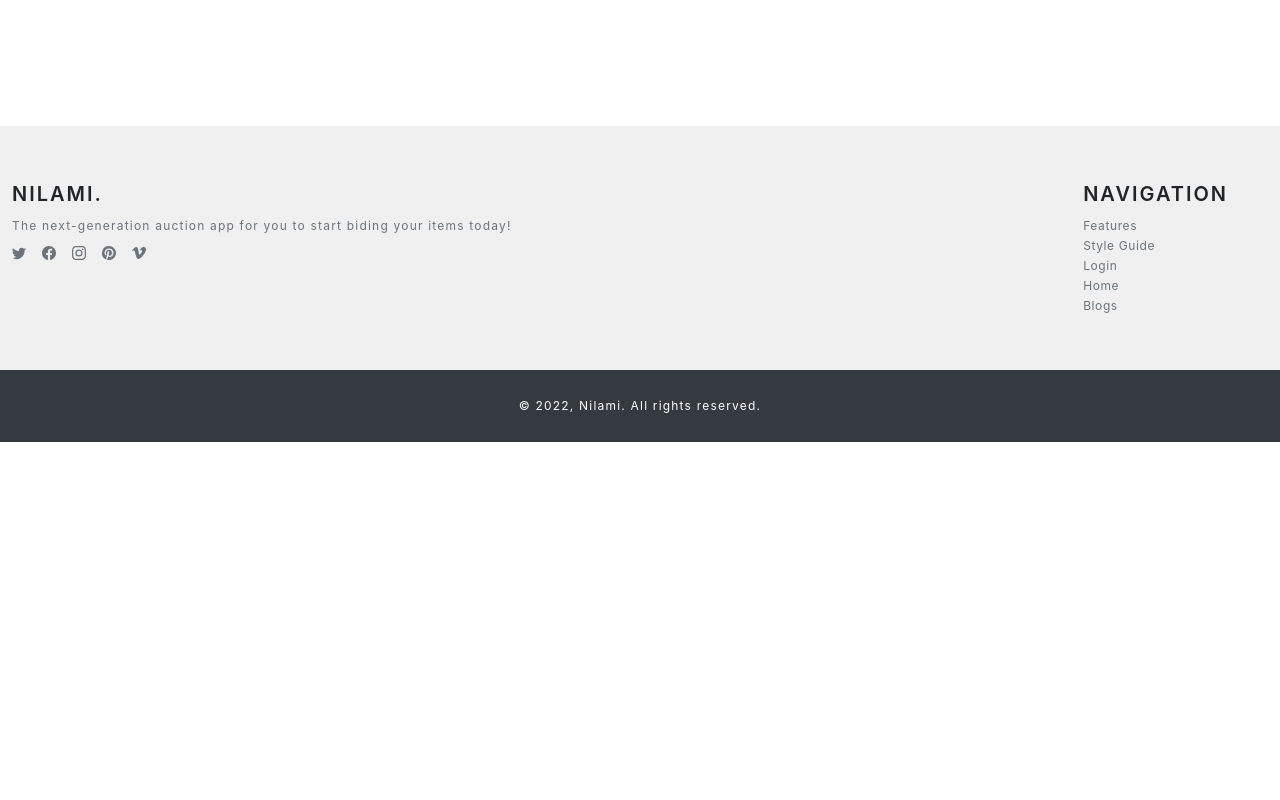
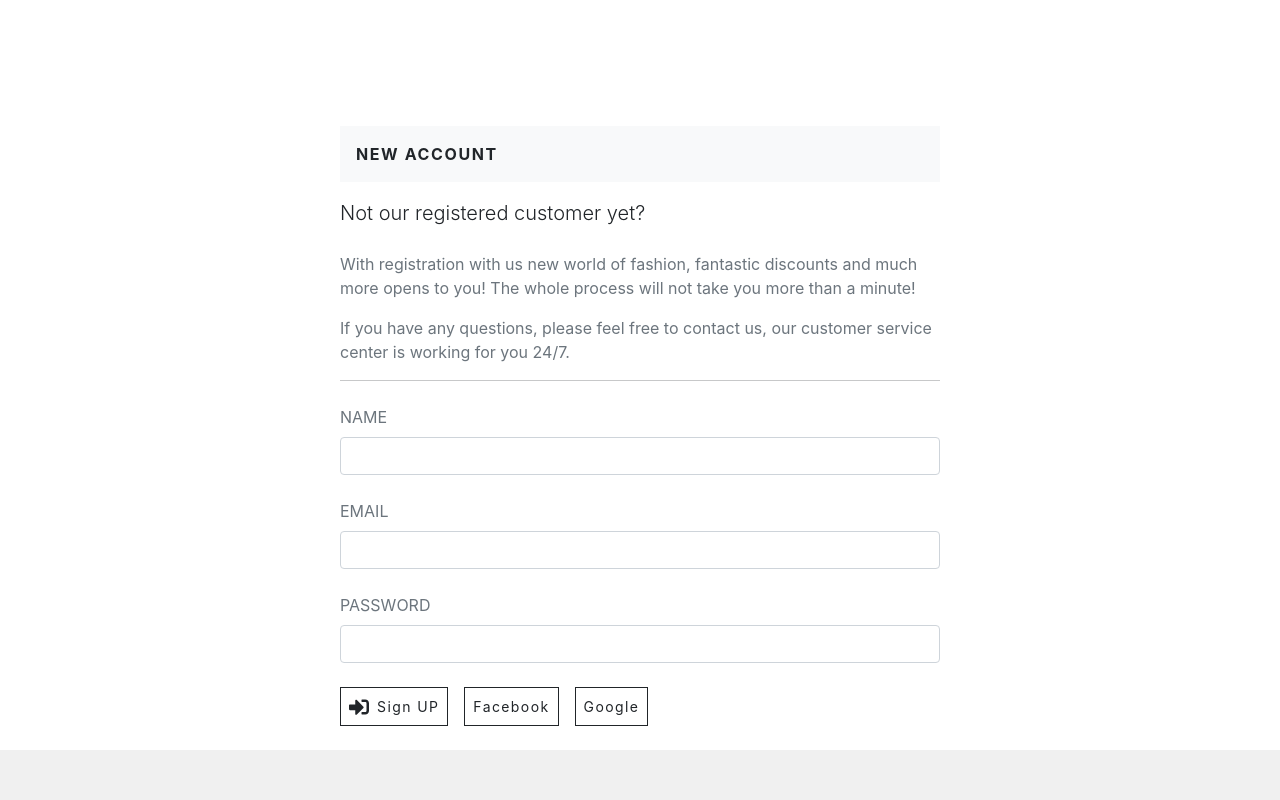
Before and after one commit to MusaMalikx/Nilami, a React (Create React App) app: page /login in a window 1280 px wide. Shown: the part 800-1600 px from the top of the page. Before the commit the page ends 1242 px from the top, so only its background shows below. Built offline with nearby package versions, Linux system fonts and the light colour scheme; no server answers.

Commit message:
nilami bugs fixed

```diff
--- a/src/components/login/Login.js
+++ b/src/components/login/Login.js
@@ -4,6 +4,7 @@ import { auth } from "../../lib/firebase";
 import { useAuthState } from 'react-firebase-hooks/auth';
 import { useNavigate } from "react-router-dom";
 import Loading from "../loading/Loading";
+import SignUp from "../register/Register"
 
 const Login = () => {
 
@@ -30,6 +31,7 @@ const Login = () => {
             return navigate('/')
         else
             return (
+                <div className="container-xxl">
                     <div className="min-h-screen flex md:flex-row flex-col items-center justify-center">
                         <div className="flex items-end justify-center">
                             <img src={logo} alt="" />
@@ -39,6 +41,10 @@ const Login = () => {
                             <button className="btn btn-dark uppercase tracking-[.3em] py-2.5 px-3 rounded-none text-[.6875rem]" onClick={handleLogin}>Login</button>
                         </div>
                     </div>
+                    <div className="flex justify-center items-center">
+                    <SignUp />
+                    </div>
+                </div>
             )
 }
 
--- /dev/null
+++ b/src/components/register/Register.js
@@ -0,0 +1,124 @@
+// import axios from 'axios';
+import { useState } from 'react'
+
+const SignUp = () => {
+
+  const [name, setName] = useState("")
+  const [email, setEmail] = useState("")
+  const [password, setPassword] = useState("")
+
+  // const handleSubmit = async (e) => {
+  //   e.preventDefault()
+  //   await axios.post('/auth/register', {
+  //     name: name,
+  //     email: email,
+  //     password: password
+  //   }).then((res) => {
+  //     console.log(res)
+  //     setEmail("")
+  //     setName("")
+  //     setPassword("")
+  //     alert("User has been Registerd.. Kindly login!")
+  //   }).catch((err) => {
+  //     console.log(err)
+  //     alert("Kindly Enter correct credentials!")
+  //   })
+  // }
+
+  // const handleGoogleAuth = (e) => {
+  //   e.preventDefault()
+  //   const res = window.open(
+  //     `http://localhost:8080/auth/google`,
+  //     "_self"
+  //   )
+  //   console.log(res)
+  // }
+
+  // const handleFacebookAuth = (e) => {
+  //   e.preventDefault()
+  //   const res = window.open(
+  //     `http://localhost:8080/auth/facebook`,
+  //     "_self"
+  //   )
+  //   console.log(res)
+  // }
+
+  return (
+    <div className="">
+      <div className="lg:w-[450px] xl:w-[600px]">
+        <div className="p-3 mb-3 bg-[#f8f9fa] text-dark tracking-widest">
+          <strong>NEW ACCOUNT</strong>
+        </div>
+        <p className="lead mb-4">Not our registered customer yet?</p>
+        <p className="text-muted mb-3">
+          With registration with us new world of fashion, fantastic discounts
+          and much more opens to you! The whole process will not take you more
+          than a minute!
+        </p>
+        <p className="text-muted mb-3">
+          If you have any questions, please feel free to contact us, our
+          customer service center is working for you 24/7.
+        </p>
+        <hr />
+        <br />
+        <form className="form-group">
+          <div className="mb-4 text-muted">
+            <label className="form-label uppercase" htmlFor="name">
+              Name
+            </label>
+            <input type="text" id="name" className="form-control" onChange={(e) => setName(e.target.value)} />
+          </div>
+          <div className="mb-4 text-muted">
+            <label className="form-label uppercase" htmlFor="email">
+              Email
+            </label>
+            <input type="email" id="email" className="form-control" onChange={(e) => setEmail(e.target.value)} />
+          </div>
+          <div className="mb-4 text-muted">
+            <label className="form-label uppercase" htmlFor="passwordRegister">
+              Password
+            </label>
+            <input type="password" id="passwordRegister" className="form-control" onChange={(e) => setPassword(e.target.value)} />
+          </div>
+
+          <div className="mb-4 space-x-4 flex">
+            <button
+              className="btn btn-sm p-2 rounded-none btn-outline-dark flex items-center space-x-2 tracking-widest"
+            >
+              <svg
+                aria-hidden="true"
+                focusable="false"
+                data-prefix="fas"
+                data-icon="sign-in-alt"
+                className="fa fa-play w-5"
+                role="img"
+                xmlns="http://www.w3.org/2000/svg"
+                viewBox="0 0 512 512"
+              >
+                <path
+                  fill="currentColor"
+                  d="M416 448h-84c-6.6 0-12-5.4-12-12v-40c0-6.6 5.4-12 12-12h84c17.7 0 32-14.3 32-32V160c0-17.7-14.3-32-32-32h-84c-6.6 0-12-5.4-12-12V76c0-6.6 5.4-12 12-12h84c53 0 96 43 96 96v192c0 53-43 96-96 96zm-47-201L201 79c-15-15-41-4.5-41 17v96H24c-13.3 0-24 10.7-24 24v96c0 13.3 10.7 24 24 24h136v96c0 21.5 26 32 41 17l168-168c9.3-9.4 9.3-24.6 0-34z"
+                ></path>
+              </svg>
+              <span>Sign UP</span>
+            </button>
+            <button
+              // type="submit"
+              className="btn btn-sm p-2 rounded-none btn-outline-dark flex items-center space-x-2 tracking-widest"
+            >
+              <span>Facebook</span>
+            </button>
+            <button
+              // type="submit"
+              className="btn btn-sm p-2 rounded-none btn-outline-dark flex items-center space-x-2 tracking-widest"
+            >
+              <span>Google</span>
+            </button>
+          </div>
+        </form>
+      </div>
+    </div>
+  );
+};
+
+export default SignUp;
--- a/src/components/search/SearchFilter.js
+++ b/src/components/search/SearchFilter.js
@@ -110,7 +110,7 @@ const SearchFilter = () => {
                     </select>
                 </div>
                 <div className="flex space-x-2 mb-3 justify-between">
-                    <p className=" whitespace-nowrap">Condition : </p>
+                    <p className=" whitespace-nowrap">Color : </p>
                     <input type="color" className="form-control w-28" />
                 </div>
                 <button className="btn btn-dark uppercase tracking-[.3em] rounded-none text-[.6875rem]" data-bs-dismiss="modal" aria-label="Close">Search</button>
```
Lines whose indentation alone changed are shown as unchanged.
